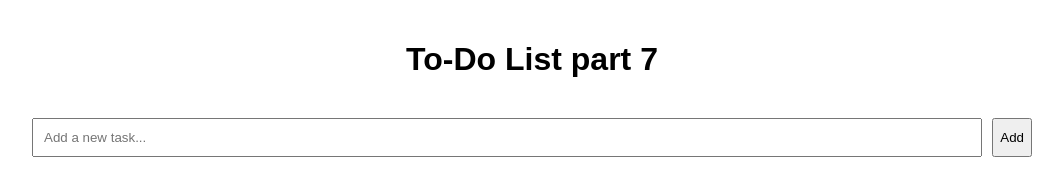
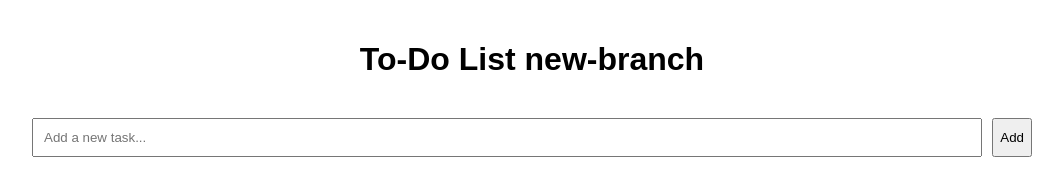
Before and after one commit to WolfDry/devsecops, a plain HTML site: page index.html in a window 1280 px wide. Shown: the whole page, without its empty margins (108-1171 px from the left). Drawn offline with Linux system fonts and the light colour scheme.

Commit message:
test with new branch

```diff
--- a/index.html
+++ b/index.html
@@ -7,7 +7,7 @@
     <link rel="stylesheet" href="styles.css">
 </head>
 <body>
-    <h1>To-Do List part 7</h1>
+    <h1>To-Do List new-branch</h1>
     <form id="add-task-form">
         <input type="text" id="new-task" placeholder="Add a new task...">
         <button type="submit">Add</button>
```
